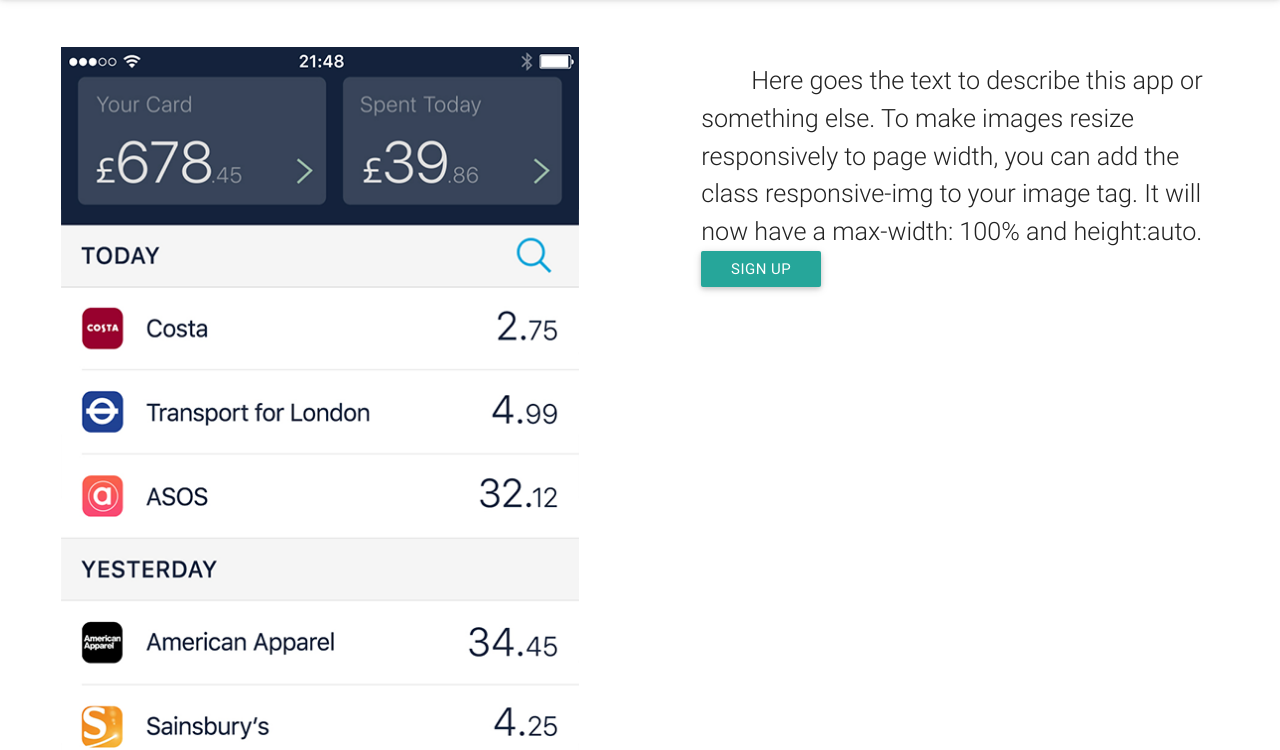
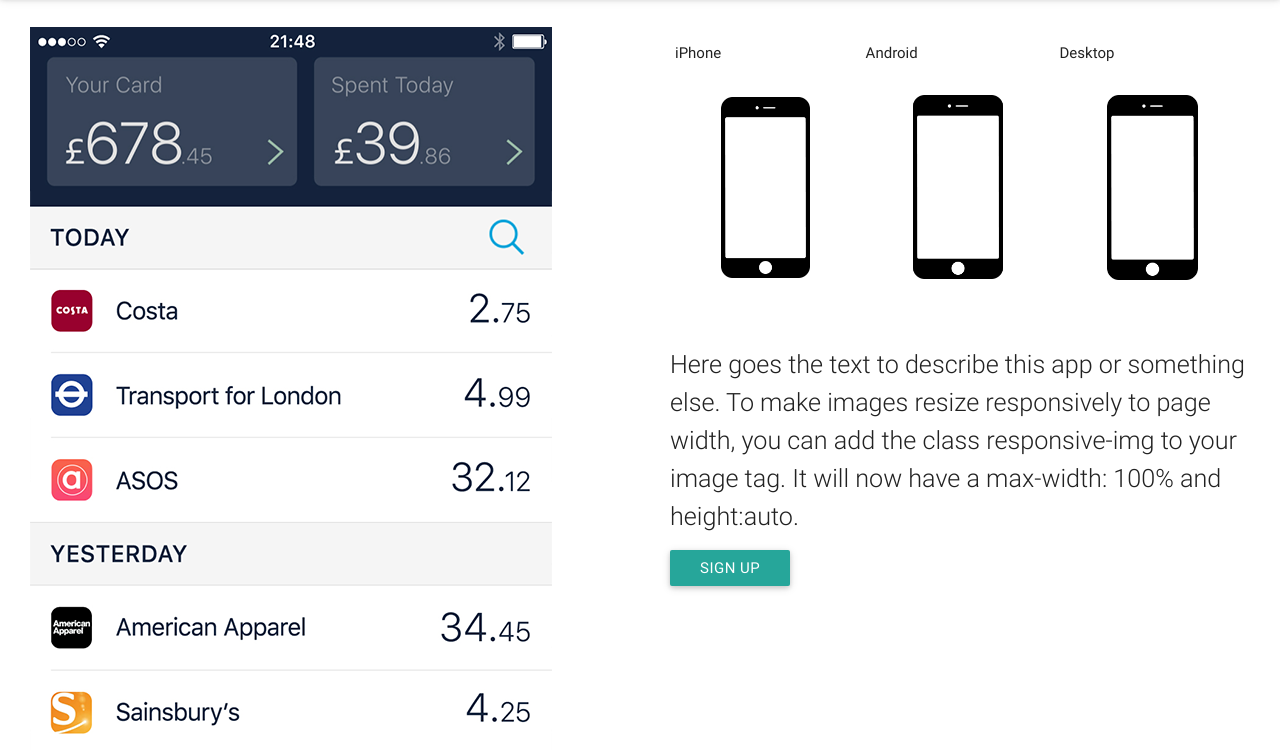
Before and after one commit to FrancescoPalma/Front_End_SaveGen, a website: page homepage.html in a window 1280 px wide. Shown: the part 67-817 px from the top of the page. Drawn offline with nearby package versions, Linux system fonts and the light colour scheme.

Commit message:
updated homepage

```diff
--- a/homepage.html
+++ b/homepage.html
@@ -27,16 +27,36 @@
     <!-- Page Layout here -->
     <div class="row">
 
-
-      <div class="grid-example col s12 m6">
-        <img class="responsive-img" src="pictures/screen.png" style="padding: 50px;">
+      <div class="grid-example col s12 m6" style="padding: 30px">
+        <img class="responsive-img" src="pictures/screen.png">
       </div>
 
-      <div class="grid-example col s12 m6">
-        <p style="padding: 50px">
-          <span class="flow-text" style="padding: 50px">Here goes the text to describe this app or something else. To make images resize responsively to page width, you can add the class responsive-img to your image tag. It will now have a max-width: 100% and height:auto.
+      <div class="grid-example col s12 m6" style="padding: 30px">
+
+        <table>
+          <tr>
+            <td>iPhone</td>
+            <td>Android</td>
+            <td>Desktop</td>
+          </tr>
+          <tr>
+            <td><img class="responsive-img" src="pictures/iphone.png"></td>
+            <td><img class="responsive-img" src="pictures/iphone.png"></td>
+            <td><img class="responsive-img" src="pictures/iphone.png"></td>
+          </tr>
+          <tr>
+            <td></td>
+            <td></td>
+            <td></td>
+          </tr>
+        </table>
+
+        <p>
+          <span class="flow-text">Here goes the text to describe this app or something else. To make images resize responsively to page width, you can add the class responsive-img to your image tag. It will now have a max-width: 100% and height:auto.
           </span>
+          <p>
             <a class="waves-effect waves-light btn">Sign Up</a>
+          </p>
         </p>
       </p>
     </div>
```
Also changed, not shown: public/pictures/android.png (added), public/pictures/iphone.png (added). Lines whose indentation alone changed are shown as unchanged.
